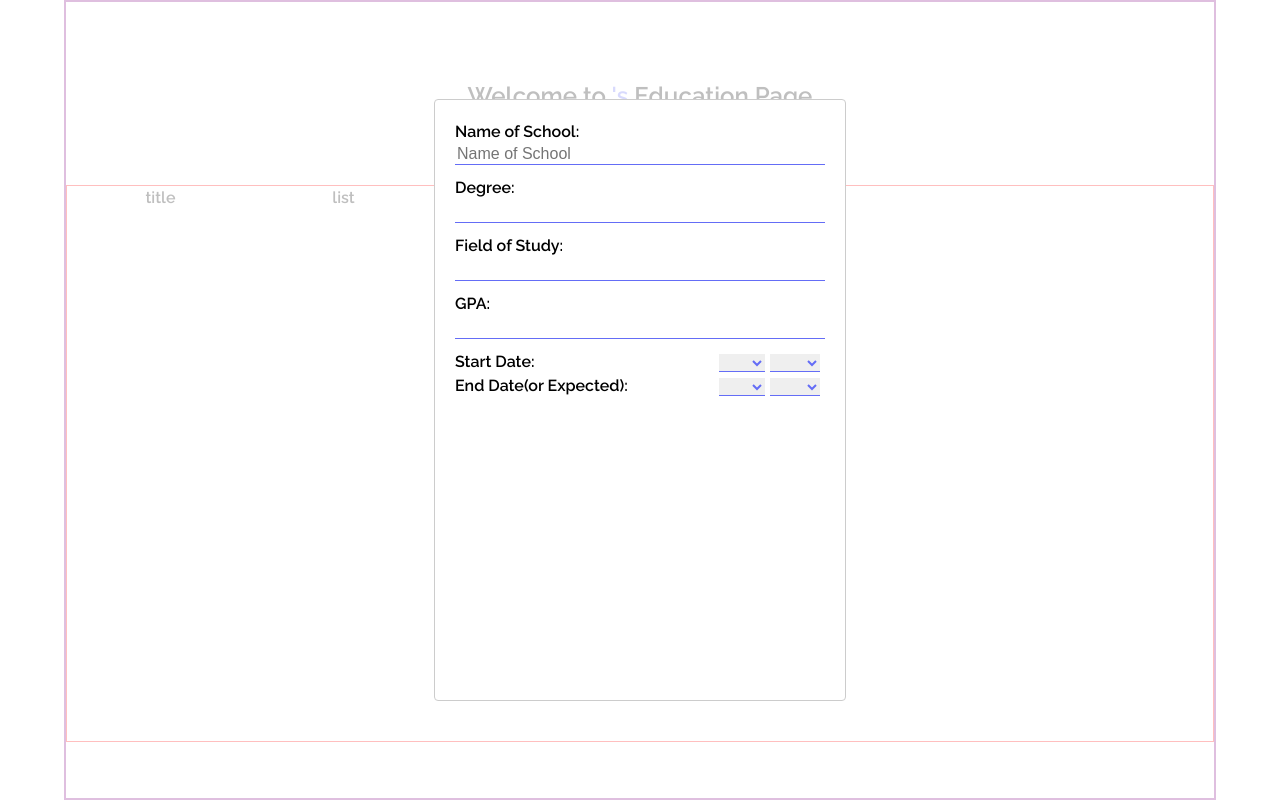
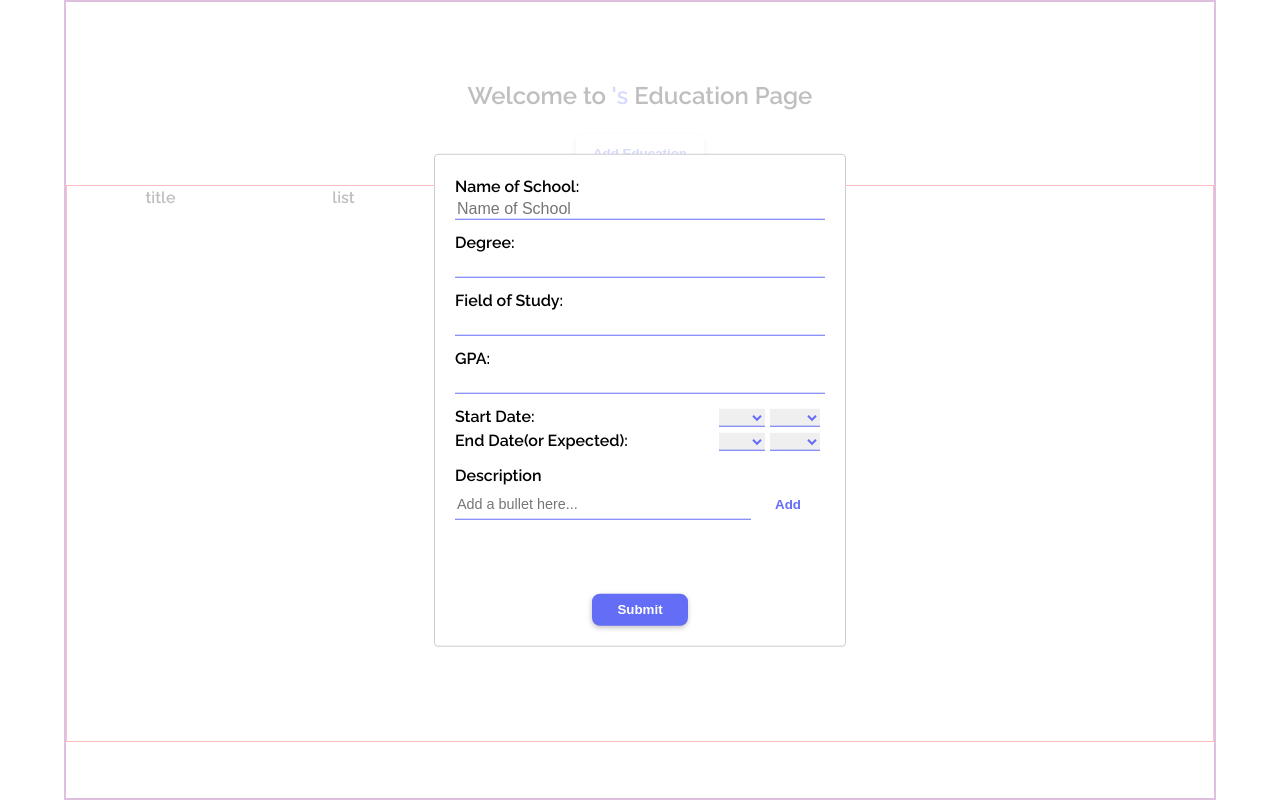
Before and after one commit to rushi444/showwcase-dev-challenge, a React (Create React App) app: page /dashboard in a window 1280 px wide. Both pictures are taken after a click on the button "Add Education". Built offline with nearby package versions, Linux system fonts and the light colour scheme.

Commit message:
Added description to form, and memoized all form components to prevent re-renders :zap:

```diff
--- a/src/components/AddEducation.tsx
+++ b/src/components/AddEducation.tsx
@@ -1,13 +1,28 @@
 import React, { useState, FC } from 'react';
 import { Button } from '../shared/styles';
 import styled from 'styled-components';
-import { SchoolDropdown } from './form/SchoolDropdown';
-import { DegreeInfo } from './form/DegreeInfo';
-import { DateSelect } from './form/DateSelect';
+import { SchoolDropdownMemo } from './form/SchoolDropdown';
+import { DegreeInfoMemo } from './form/DegreeInfo';
+import { DateSelectMemo} from './form/DateSelect';
+import { DescriptionMemo } from './form/Description';
 import Modal from 'react-modal';
+import { DateObject, DegreeInfoObject } from '../shared/types';
 
 export const AddEducation: FC = () => {
   const [isModalOpen, setIsModalOpen] = useState<boolean>(false);
+  const [school, setSchool] = useState<string>('');
+  const [dates, setDates] = useState<DateObject>({
+    monthStart: '',
+    yearStart: '',
+    monthEnd: '',
+    yearEnd: '',
+  });
+  const [studyInfo, setStudyInfo] = useState<DegreeInfoObject>({
+    degree: '',
+    fieldOfStudy: '',
+    GPA: '',
+  });
+  const [bullets, setBullets] = useState<string[]>([]);
   return (
     <AddEducationContainer>
       <Button onClick={() => setIsModalOpen(true)}>Add Education</Button>
@@ -18,10 +33,14 @@ export const AddEducation: FC = () => {
         style={customStyles}
         contentLabel='Add Education'>
         <AddEducationForm>
-          <SchoolDropdown />
-          <DegreeInfo />
-          <DateSelect />
+          <SchoolDropdownMemo school={school} setSchool={setSchool} />
+          <DegreeInfoMemo studyInfo={studyInfo} setStudyInfo={setStudyInfo} />
+          <DateSelectMemo dates={dates} setDates={setDates}/>
+          <DescriptionMemo bullets={bullets} setBullets={setBullets}/>
         </AddEducationForm>
+        <div style={{display: 'flex', alignItems: 'center', marginTop: '5%'}}>
+          <SubmitButton>Submit</SubmitButton>
+        </div>
       </Modal>
     </AddEducationContainer>
   );
@@ -41,9 +60,19 @@ const AddEducationContainer = styled.div`
 AddEducationContainer.displayName = 'AddEducationContainer';
 
 const AddEducationForm = styled.form`
-  height: 70vh;
+  min-height: 50vh;
   width: 30vw;
   max-width: 370px;
+`;
+
+const SubmitButton = styled(Button)`
+  background-color: #646df6;
+  margin: 0 auto;
+  color: white;
+  :hover {
+    background-color: white;
+    color: #646df6;
+  }
 `;
 
 const customStyles = {
--- a/src/components/form/DateSelect.tsx
+++ b/src/components/form/DateSelect.tsx
@@ -1,22 +1,20 @@
-import React, { useState } from 'react';
+import React, { FC } from 'react';
 import styled from 'styled-components';
 
 import { Months, Years } from '../../shared/constants';
+import { DateObject } from '../../shared/types';
 
-export const DateSelect = () => {
-  const [dates, setDates] = useState({
-    monthStart: '',
-    yearStart: '',
-    monthEnd: '',
-    yearEnd: '',
-  });
+interface IProps {
+  dates: DateObject;
+  setDates: (arg0: DateObject) => void
+}
 
+export const DateSelect: FC<IProps> = ({ dates, setDates }) => {
   const handleChange = (e: any) => {
     setDates({ ...dates, [e.target.name]: e.target.value });
   };
-  console.log(dates);
   return (
-    <DateSelectContainer>
+    <div>
       <SelectContainer>
         Start Date:
         <div>
@@ -36,15 +34,14 @@ export const DateSelect = () => {
             onChange={handleChange}
             value={dates.yearStart}>
             <option></option>
-            {Years.map((year, index) => {
-              if (year <= new Date().getFullYear()) {
-                return (
+            {Years.map(
+              (year, index) =>
+                year <= new Date().getFullYear() && (
                   <option key={index} value={year}>
                     {year}
                   </option>
-                );
-              }
-            })}
+                ),
+            )}
           </select>
         </div>
       </SelectContainer>
@@ -72,11 +69,15 @@ export const DateSelect = () => {
           </select>
         </div>
       </SelectContainer>
-    </DateSelectContainer>
+    </div>
   );
 };
 
-const DateSelectContainer = styled.div``;
+const areEqual = (prevProps: IProps, nextProps: IProps) => {
+  return prevProps.dates === nextProps.dates;
+};
+
+export const DateSelectMemo = React.memo(DateSelect, areEqual);
 
 const SelectContainer = styled.div`
   display: flex;
@@ -86,5 +87,8 @@ const SelectContainer = styled.div`
     border: none;
     border-bottom: 1px solid #646df6;
     margin-right: 5px;
+    :focus {
+      outline: none;
+    }
   }
 `;
--- a/src/components/form/DegreeInfo.tsx
+++ b/src/components/form/DegreeInfo.tsx
@@ -1,18 +1,17 @@
-import React, { useState } from 'react';
+import React, { FC } from 'react';
 import styled from 'styled-components';
 import { FormInput } from '../../shared/styles';
+import { DegreeInfoObject } from '../../shared/types';
 
-export const DegreeInfo = () => {
-  const [studyInfo, setStudyInfo] = useState<IDegreeInfoState>({
-    degree: '',
-    fieldOfStudy: '',
-    GPA: '',
-  });
+interface IProps {
+  studyInfo: DegreeInfoObject
+  setStudyInfo: (arg0: DegreeInfoObject) => void
+}
 
+const DegreeInfo:FC<IProps> = ({studyInfo, setStudyInfo}) => {
   const handleChange = (e: React.ChangeEvent<HTMLInputElement>) =>
     setStudyInfo({ ...studyInfo, [e.target.name]: e.target.value });
 
-  console.log(studyInfo);
   return (
     <DegreeInfoContainer>
       <label>
@@ -46,13 +45,13 @@ export const DegreeInfo = () => {
   );
 };
 
+const areEqual = (prevProps: IProps, nextProps: IProps) => {
+  return prevProps.studyInfo === nextProps.studyInfo;
+};
+
+export const DegreeInfoMemo = React.memo(DegreeInfo, areEqual)
+
 const DegreeInfoContainer = styled.div`
   display: flex;
   flex-direction: column;
 `;
-
-interface IDegreeInfoState {
-  degree: string;
-  fieldOfStudy: string;
-  GPA: string;
-}
--- /dev/null
+++ b/src/components/form/Description.tsx
@@ -0,0 +1,61 @@
+import React, { useState, FC } from 'react';
+import styled from 'styled-components';
+
+import { FormInput, Button } from '../../shared/styles';
+
+interface IProps {
+  bullets: string[];
+  setBullets: (arg0: string[]) => void;
+}
+
+const Description: FC<IProps> = ({ bullets, setBullets }) => {
+  const [text, setText] = useState<string>('');
+
+  const addBullet = (e: React.MouseEvent) => {
+    e.preventDefault();
+    if (text === '') return;
+    setBullets([...bullets, text]);
+    setText('');
+  };
+  return (
+    <div style={{ marginTop: '3%' }}>
+      Description
+      <BulletsList>
+        {bullets.map((bullet) => (
+          <li>» {bullet}</li>
+        ))}
+      </BulletsList>
+      <div style={{ display: 'flex' }}>
+        <FormInput
+          style={{ width: '80%', height: '2rem', fontSize: '0.9rem' }}
+          type='text'
+          placeholder='Add a bullet here...'
+          value={text}
+          onChange={(e: React.ChangeEvent<HTMLInputElement>) =>
+            setText(e.target.value)
+          }
+        />
+        <Button
+          onClick={addBullet}
+          style={{ width: '20%', boxShadow: 'initial' }}>
+          Add
+        </Button>
+      </div>
+    </div>
+  );
+};
+
+const areEqual = (prevProps: IProps, nextProps: IProps) => {
+  return prevProps.bullets === nextProps.bullets;
+};
+
+export const DescriptionMemo = React.memo(Description, areEqual);
+
+const BulletsList = styled.ul`
+  list-style-type: none;
+  margin: 0;
+  padding: 0;
+  li {
+    font-size: 0.9rem;
+  }
+`;
--- a/src/components/form/SchoolDropdown.tsx
+++ b/src/components/form/SchoolDropdown.tsx
@@ -1,4 +1,4 @@
-import React, { useState, useRef, useEffect } from 'react';
+import React, { useState, useRef, useEffect, FC } from 'react';
 import { useSelector, useDispatch, shallowEqual } from 'react-redux';
 import { IInitialState } from '../../shared/types';
 import { getAllSchools } from '../../redux/actions';
@@ -9,8 +9,12 @@ interface StateProps {
   searchResults: string[];
 }
 
-export const SchoolDropdown = () => {
-  const [school, setSchool] = useState<string>('');
+interface IProps {
+  school: string;
+  setSchool: (arg0: string) => void;
+}
+
+const SchoolDropdown: FC<IProps> = ({ school, setSchool }) => {
   const [showResults, setShowResults] = useState<boolean>(false);
   const wrapperRef = useRef(null);
   const dispatch = useDispatch();
@@ -43,7 +47,6 @@ export const SchoolDropdown = () => {
       setShowResults(false);
     }
   };
-
   return (
     <SchoolDropDownContainer ref={wrapperRef}>
       Name of School:
@@ -71,6 +74,12 @@ export const SchoolDropdown = () => {
   );
 };
 
+const areEqual = (prevProps: IProps, nextProps: IProps) => {
+  return prevProps.school === nextProps.school;
+};
+
+export const SchoolDropdownMemo = React.memo(SchoolDropdown, areEqual);
+
 const SchoolDropDownContainer = styled.div`
   display: flex;
   flex-direction: column;
```
Also changed, not shown: src/shared/types.ts (+16 -0 lines), 1 other file (tests, documents, lock files or other folders).
